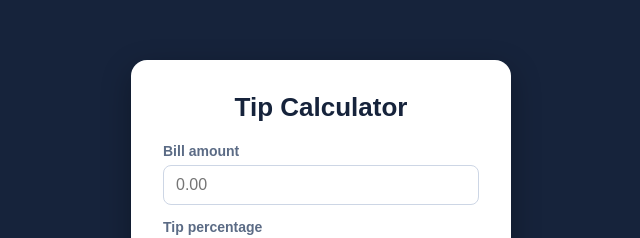
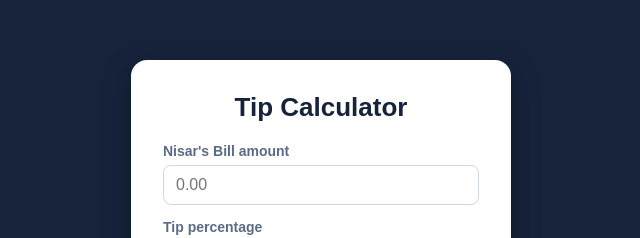
Before and after one commit to nisarahmad-31/classactivity1, a plain HTML site: page index.html in a window 1280 px wide. Shown: the part 124-362 px from the top of the page, 319-959 px from the left. Drawn offline with Linux system fonts and the light colour scheme.

Commit message:
Nisar's Bill amount

```diff
--- a/index.html
+++ b/index.html
@@ -11,7 +11,7 @@
     <!-- CONFLICT ZONE: both developers will edit the line below -->
     <h1>Tip Calculator</h1>
 
-    <label for="bill">Bill amount</label>
+    <label for="bill">Nisar's Bill amount</label>
     <input id="bill" type="number" min="0" placeholder="0.00" />
 
     <label for="tip">Tip percentage</label>
```
